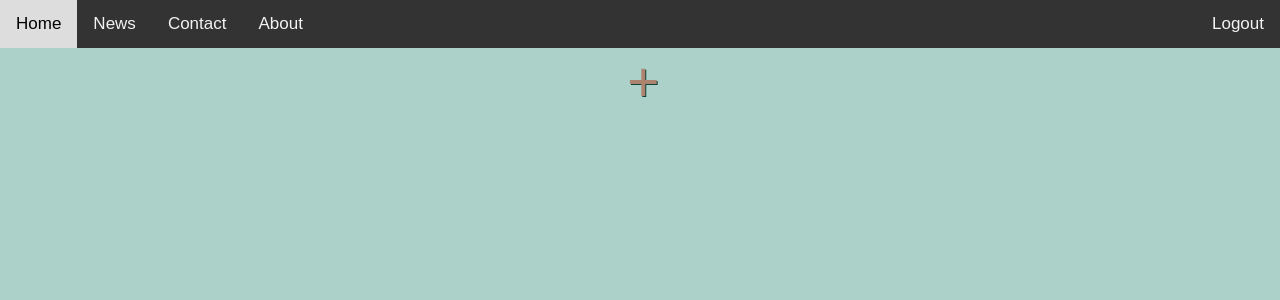
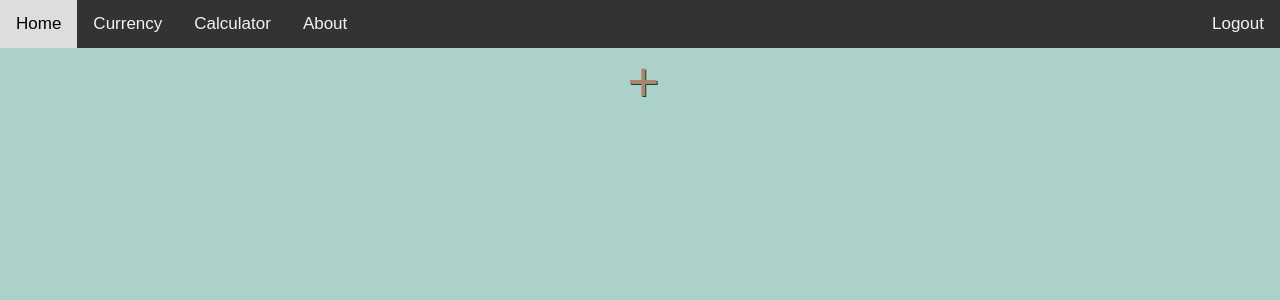
Before and after one commit to gevorgharutyunyan/gmanmo, a Django app: page /spent in a window 1280 px wide. Shown: the top 300 px of the page. Run offline with Django 4.2, Linux system fonts and the light colour scheme; the visitor is signed in with stand-in values (Sample User, id 1); data that the repository does not hold is empty.

Commit message:
Added currency link, added calculator

```diff
--- a/budget/templates/budget/main_menu.html
+++ b/budget/templates/budget/main_menu.html
@@ -36,8 +36,7 @@
 <div class="top-nav">
   <a href="">Home</a>
   <a href="https://rate.am/" target="_blank">Currency</a>
-  <a href="{% url 'calc' %}">
-    Calculator</a>
+  <a href="{% url 'calc' %}">Calculator</a>
   <a href="">About</a>
   <div class="right-nav-link">
     <a href="{% url 'logout' %}" id="log-out">Logout</a>
--- a/budget/templates/budget/spent_list.html
+++ b/budget/templates/budget/spent_list.html
@@ -3,6 +3,7 @@
 <head>
     <meta charset="UTF-8">
     <title>Monthly Spent List</title>
+
 </head>
 <body id="table-body">
 {% extends 'budget/base.html' %}
@@ -63,8 +64,8 @@
 </div>
 <div class="top-nav">
   <a href="{% url 'main-menu' %}">Home</a>
-  <a href="">News</a>
-  <a href="">Contact</a>
+  <a href="https://rate.am/" target="_blank">Currency</a>
+  <a href="{% url 'calc' %}">Calculator</a>
   <a href="">About</a>
   <div class="right-nav-link">
     <a href="{% url 'logout' %}" id="log-out">Logout</a>
```
